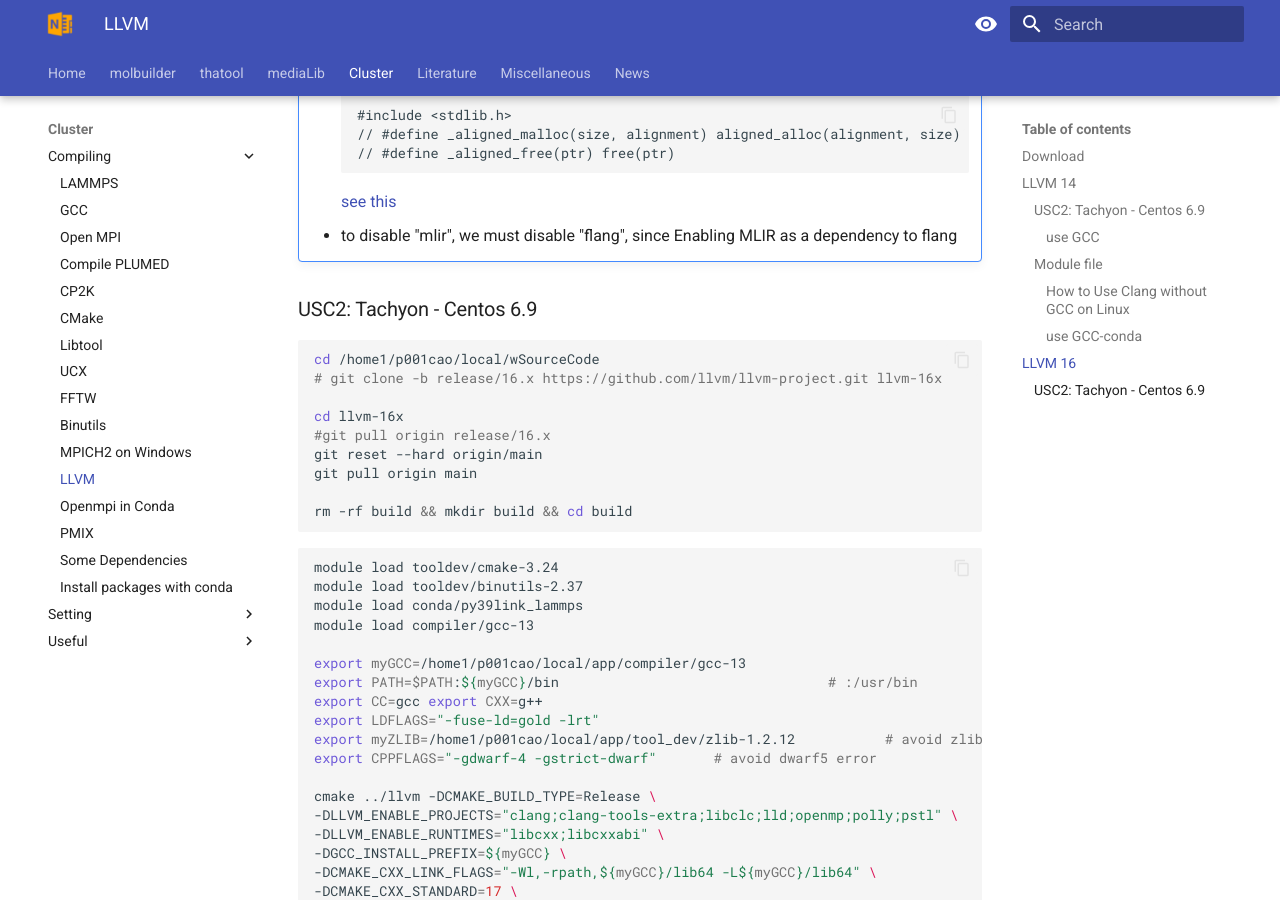
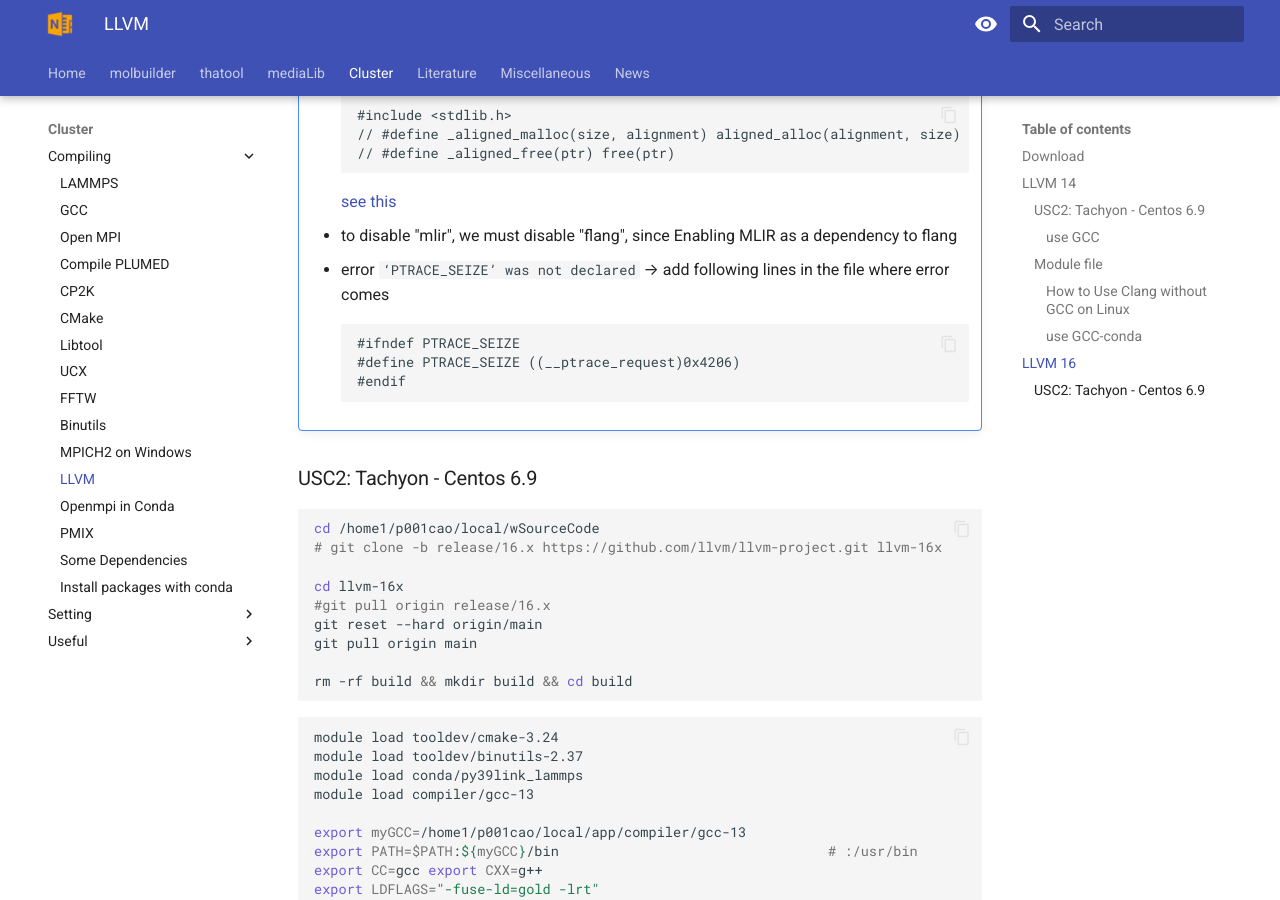
Before and after one commit to thangckt/thangckt.github.io, an MkDocs documentation site: the page built from docs/cluster/compiling/10_LLVM.md, in a window 1280 px wide and 900 px high, scrolled down 4529 px. Built offline with MkDocs 1.6.1 and Material for MkDocs 9.7.7, drawn with Linux system fonts in a browser that asks for light colours; the version menu is left out.

Commit message:
Update 10_LLVM.md

````diff
--- a/docs/cluster/compiling/10_LLVM.md
+++ b/docs/cluster/compiling/10_LLVM.md
@@ -193,6 +193,12 @@
         ```
         [see this](https://github.com/dtegunov/liblion/issues/1)
     - to disable "mlir", we must disable "flang", since Enabling MLIR as a dependency to flang
+    - error `‘PTRACE_SEIZE’ was not declared` --> add following lines in the file where error comes
+        ```
+        #ifndef PTRACE_SEIZE
+        #define PTRACE_SEIZE ((__ptrace_request)0x4206)
+        #endif
+        ```
 
 
 ### USC2: Tachyon - Centos 6.9
````
